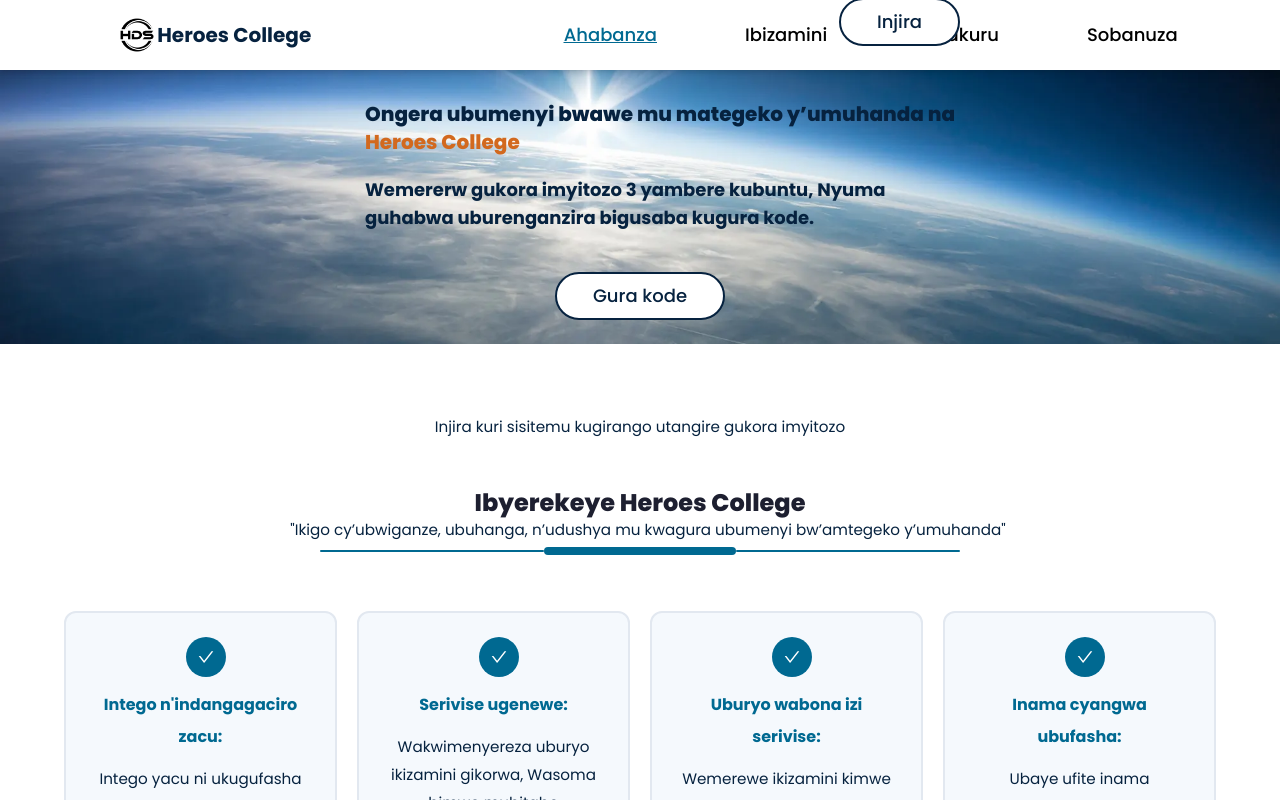
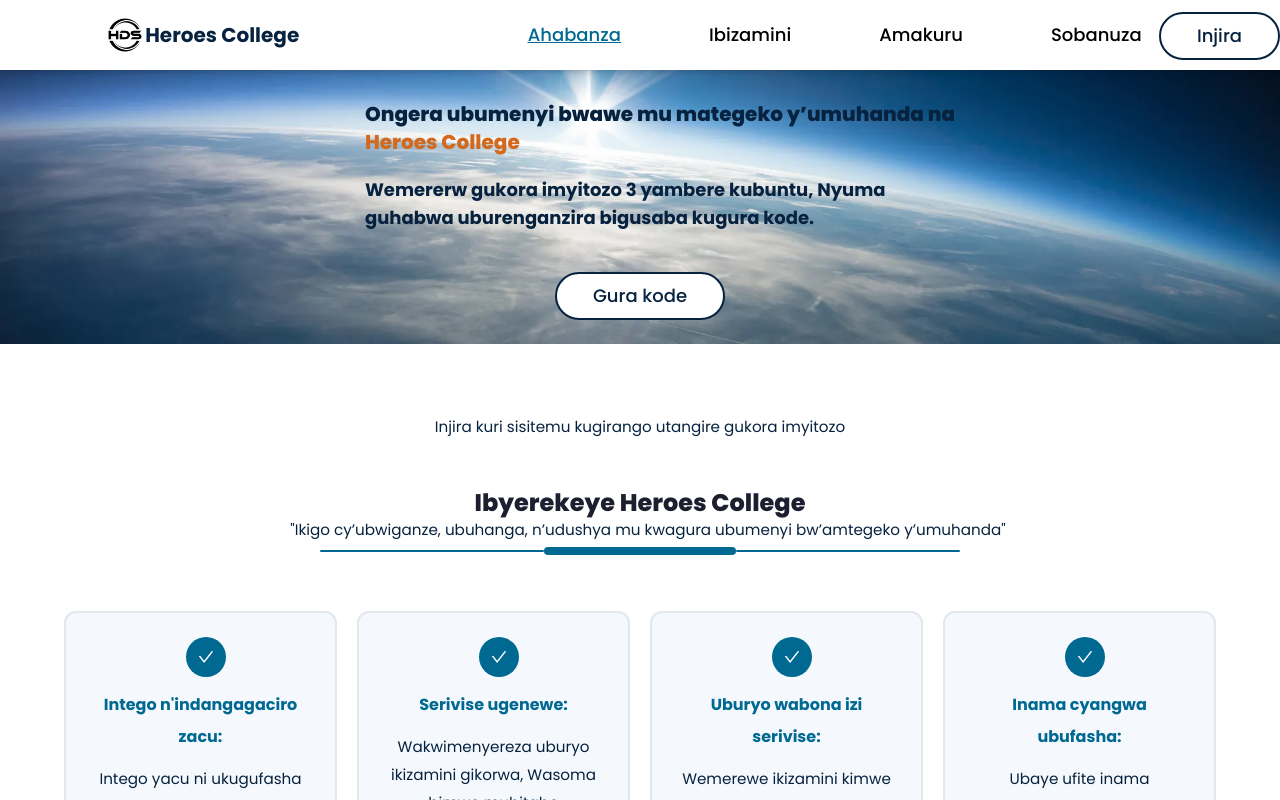
Before and after one commit to NP-SON-250/heroes-driving-fe, a React (Vite) app: page / in a window 1280 px wide. Shown: the top 800 px of the page. Built offline with nearby package versions, Linux system fonts and the light colour scheme; a web font is replaced by a local one.

Commit message:
Change botton positions

```diff
--- a/src/components/Navbar/NavBar.jsx
+++ b/src/components/Navbar/NavBar.jsx
@@ -81,7 +81,7 @@
           )}
         </div>
         <ul
-          className={`lg:flex lg:items-center lg:pb-0 pb-12 absolute lg:static lg:border-0 lg:rounded-none lg:shadow-none border border-gray rounded-md shadow-lg bg-white lg:z-auto z-[-1] right-0 lg:w-auto w-full text-center gap-10 ${
+          className={`lg:flex lg:items-center lg:pb-0 pb-12 absolute lg:static lg:border-0 lg:rounded-none lg:shadow-none border border-gray rounded-md shadow-lg bg-white lg:z-auto z-[-1] right-0 lg:w-auto w-full text-center gap-10 lg:mr-12 ${
             open ? "top-20" : "top-[-490px]"
           }`}
         >
@@ -120,7 +120,7 @@
             )}
           </div>
         ) : (
-          <div className="absolute md:right-[20rem] right-24 lg:bottom-[-4] bottom-6">
+          <div className="absolute md:right-[20rem] right-24 lg:top-3 lg:right-0 bottom-4">
             <Link to={"/login"}>
               <Button onClick={handleLinkClick}>Injira</Button>
             </Link>
```
